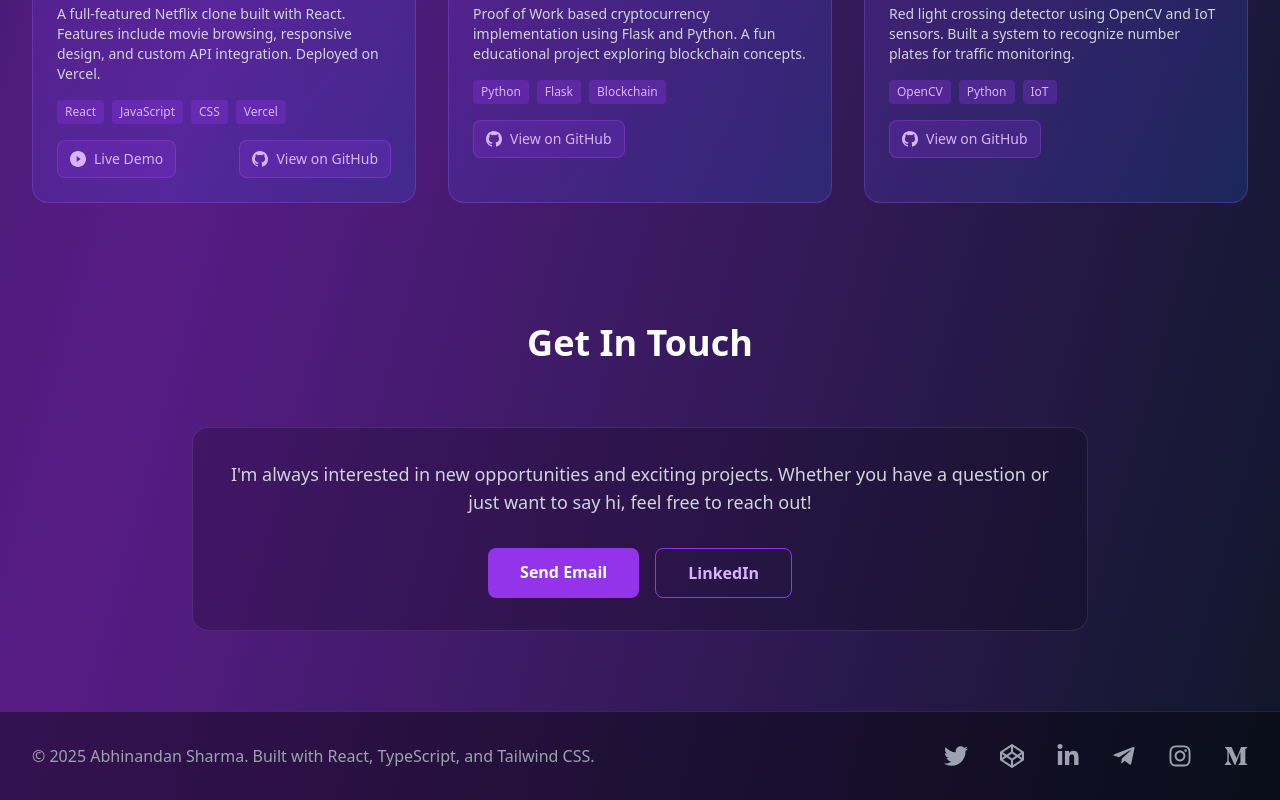
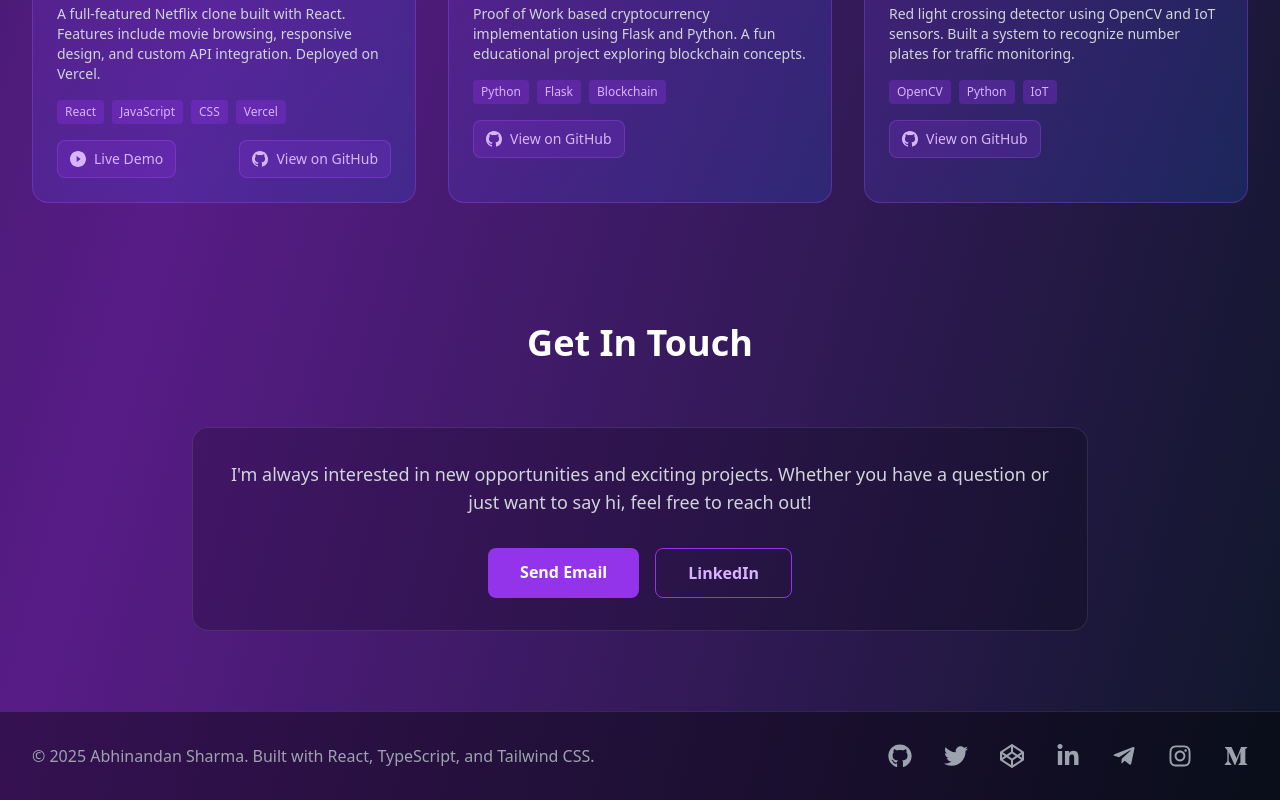
Before and after one commit to abhinandansharma/portfolio, a React (Create React App) app: page / in a window 1280 px wide. Shown: the part 3916-4716 px from the top of the page. Built offline with nearby package versions, Linux system fonts and the light colour scheme.

Commit message:
add github link

```diff
--- a/src/App.tsx
+++ b/src/App.tsx
@@ -519,11 +519,20 @@
           </p>
           <div className="flex items-center justify-center gap-8">
               <a
-                href="https://twitter.com/notjustadev"
+                href="https://github.com/abhinandansharma"
                 target="_blank"
                 rel="noopener noreferrer"
                 className="text-gray-400 hover:text-purple-400 transition-colors"
-                aria-label="Twitter"
+                aria-label="GitHub"
+              >
+                <FaGithub className="w-6 h-6" />
+              </a>
+              <a
+                href="https://x.com/notjustadev"
+                target="_blank"
+                rel="noopener noreferrer"
+                className="text-gray-400 hover:text-purple-400 transition-colors"
+                aria-label="X"
               >
                 <FaTwitter className="w-6 h-6" />
               </a>
```
